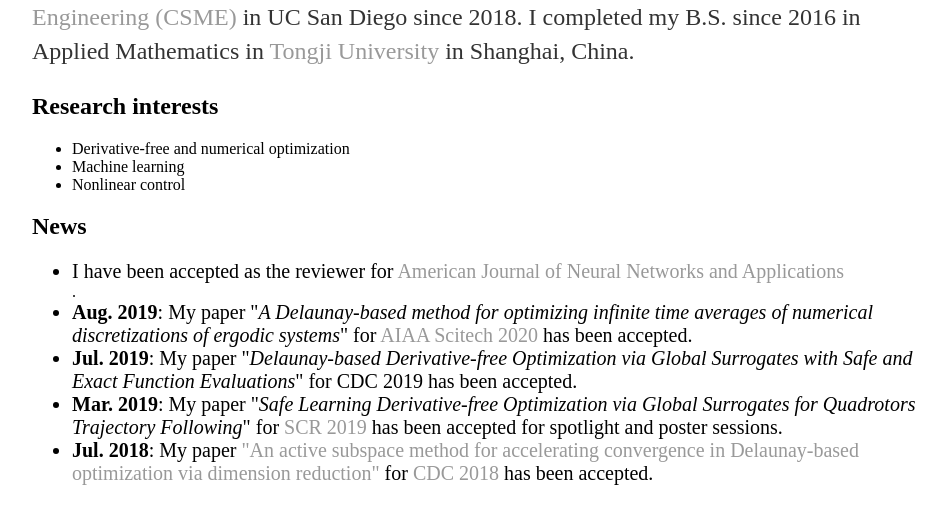
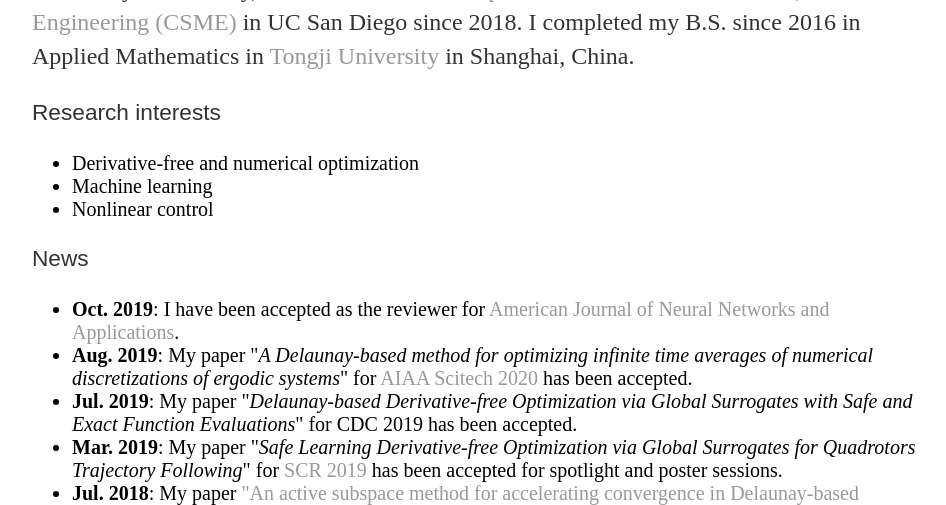
Before and after one commit to kimukook/kimukook.github.io, a Jekyll site: the page built from index.html, in a window 1280 px wide and 900 px high, scrolled down 921 px, cut to the strip 0-505 px from the top of the window. Shown: the whole strip, without its empty margins (160-1106 px from the left). Built offline with Jekyll 4.4.1, drawn with Linux system fonts in a browser that asks for light colours.

Commit message:
Update index.html

```diff
--- a/index.html
+++ b/index.html
@@ -5,7 +5,7 @@
 <div class="blurb">
 	<h1>Muhan Zhao (赵木涵)</h1>
 	<p align="center"><img src="2.JPG" width="220" height="400"></p>
-	<h2> Introduction </h2>
+	<p style="font-family: Arial; font-size: 17pt;"> Introduction </i></b></p>
 	<p align="left">I'm a second-year Ph.D. student in Mechanical and Aerospace Engineerning Department in <a href="https://ucsd.edu">UC San Diego</a>.
 	I'm working in the<a href="https://www.ucsdrobotics.org/flow-control-lab"> Flow and Control Lab </a>under the instructions of <a href="http://fccr.ucsd.edu/Bewley.html">Prof. Thomas R. Bewley</a>.
         My research focuses on the development of state-of-the-art derivative-free optimization algorithms via global
@@ -13,15 +13,15 @@
 	wavy wall shape design.</p>
 	<p> Before my Ph.D. study, I received M.S. in <a href="http://csme.ucsd.edu">Computational Science Mathematics, and Engineering (CSME)</a> in UC San Diego since 2018.
 		I completed my B.S. since 2016 in Applied Mathematics in <a href="https://en.tongji.edu.cn">Tongji University</a> in Shanghai, China. </p>
-	<h2> Research interests </h2>
+	<p style="font-family: Arial; font-size: 17pt;"> Research interests </i></b></p>
 	<ul>
-        	<li> Derivative-free and numerical optimization </li>
-		<li> Machine learning </li>
-		<li> Nonlinear control </li>
+        	<li style="font-size:20px;"> Derivative-free and numerical optimization </li>
+		<li style="font-size:20px;"> Machine learning </li>
+		<li style="font-size:20px;"> Nonlinear control </li>
 	</ul>
-	<h2> News </h2>
+	<p style="font-family: Arial; font-size: 17pt;"> News </i></b></p>
 	<ul>
-		<li style="font-size:20px;"> I have been accepted as the reviewer for <a href="http://www.sciencepublishinggroup.com/journal/index?journalid=339"> American Journal of Neural Networks and Applications</a></li>.
+		<li style="font-size:20px;"> <b>Oct. 2019</b>: I have been accepted as the reviewer for <a href="http://www.sciencepublishinggroup.com/journal/index?journalid=339"> American Journal of Neural Networks and Applications</a>.</li>
 		<li style="font-size:20px;"> <b>Aug. 2019</b>: My paper "<i>A Delaunay-based method for optimizing infinite time averages of numerical discretizations of ergodic systems</i>" for <a href="https://www.aiaa.org/SciTech">AIAA Scitech 2020 </a> has been accepted.
 		<li style="font-size:20px;"> <b>Jul. 2019</b>: My paper "<i>Delaunay-based Derivative-free Optimization via Global Surrogates with Safe and Exact Function Evaluations</i>" for CDC 2019 has been accepted.</li>
 		<li style="font-size:20px;"> <b>Mar. 2019</b>: My paper "<i>Safe Learning Derivative-free Optimization via Global Surrogates for Quadrotors Trajectory Following</i>" for <a href="http://scr2019.caltech.edu">SCR 2019</a> has been accepted for spotlight and poster sessions. </li>
```
